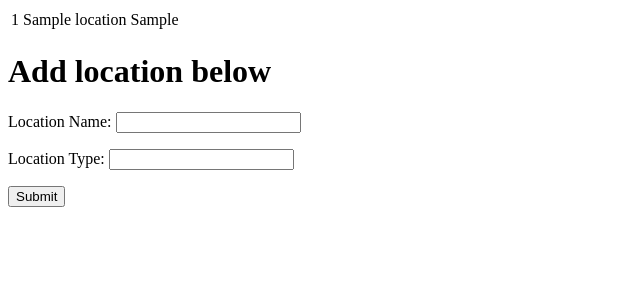
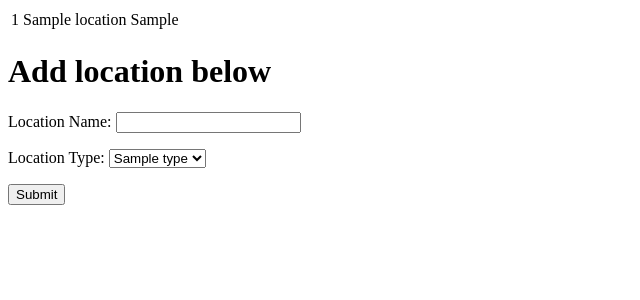
Before and after one commit to YemowtRonocCIT/FYP_website, a Flask app: template templates/locations_table.html in a window 1280 px wide. Shown: the top 300 px of the page, without its empty margins (0-640 px from the left). Run offline with Flask 2, Linux system fonts and the light colour scheme; the template is opened without the code that fills it: most values are stand-ins (such as "Sample title", 1, 10 or a date in 2020).

Commit message:
Add location types dropdown

```diff
--- a/app.py
+++ b/app.py
@@ -22,6 +22,8 @@ BUOY_LOCATION_KEY = 'buoy_location'
 LATITUDE_KEY = 'latitude'
 LONGITUDE_KEY = 'longitude'
 AT_LOCATION_KEY = 'at_location'
+
+LOCATION_TYPES = ['URBAN', 'SUBURBAN', 'RURAL', 'BEACH', 'QUAY', 'RIVER']
 
 
 @app.route('/')
@@ -54,7 +56,8 @@ def locations_page():
 
     response = requests.get(url)
     data = json.loads(response.text)
-    return render_template('locations_table.html', locations=data, host_ip=HOST_IP_ADDRESS)
+    return render_template('locations_table.html', locations=data, host_ip=HOST_IP_ADDRESS,
+                                                location_types=LOCATION_TYPES)
 
 @app.route(BUOY_SUFFIX, methods=['GET', 'POST'])
 def buoys_page():
--- a/templates/locations_table.html
+++ b/templates/locations_table.html
@@ -31,7 +31,15 @@
             </p>
 
             <p>Location Type:
-                <input type="text" name="location_type" id="location_type">
+                {% if location_types %}
+                    <select name="location_type" id="location_type">
+                        {% for type in location_types %}
+                            <option value="{{ type }}">{{ type }}</option>
+                        {% endfor %}
+                    </select>
+                {% else %}
+                        <input type="text" name="location_type" id="location_type">
+                {% endif %}
             </p>
 
             <input type="submit">
```
